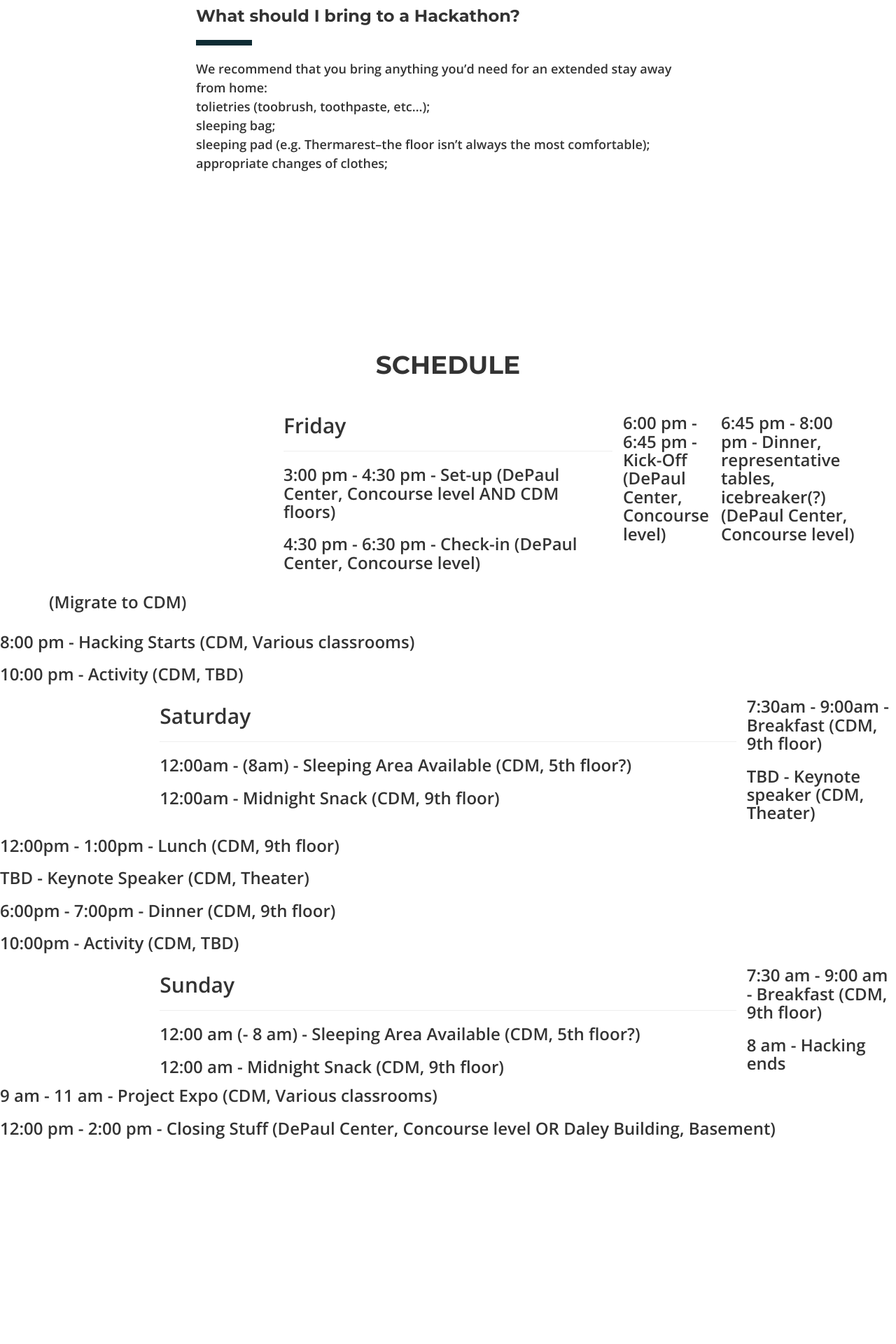
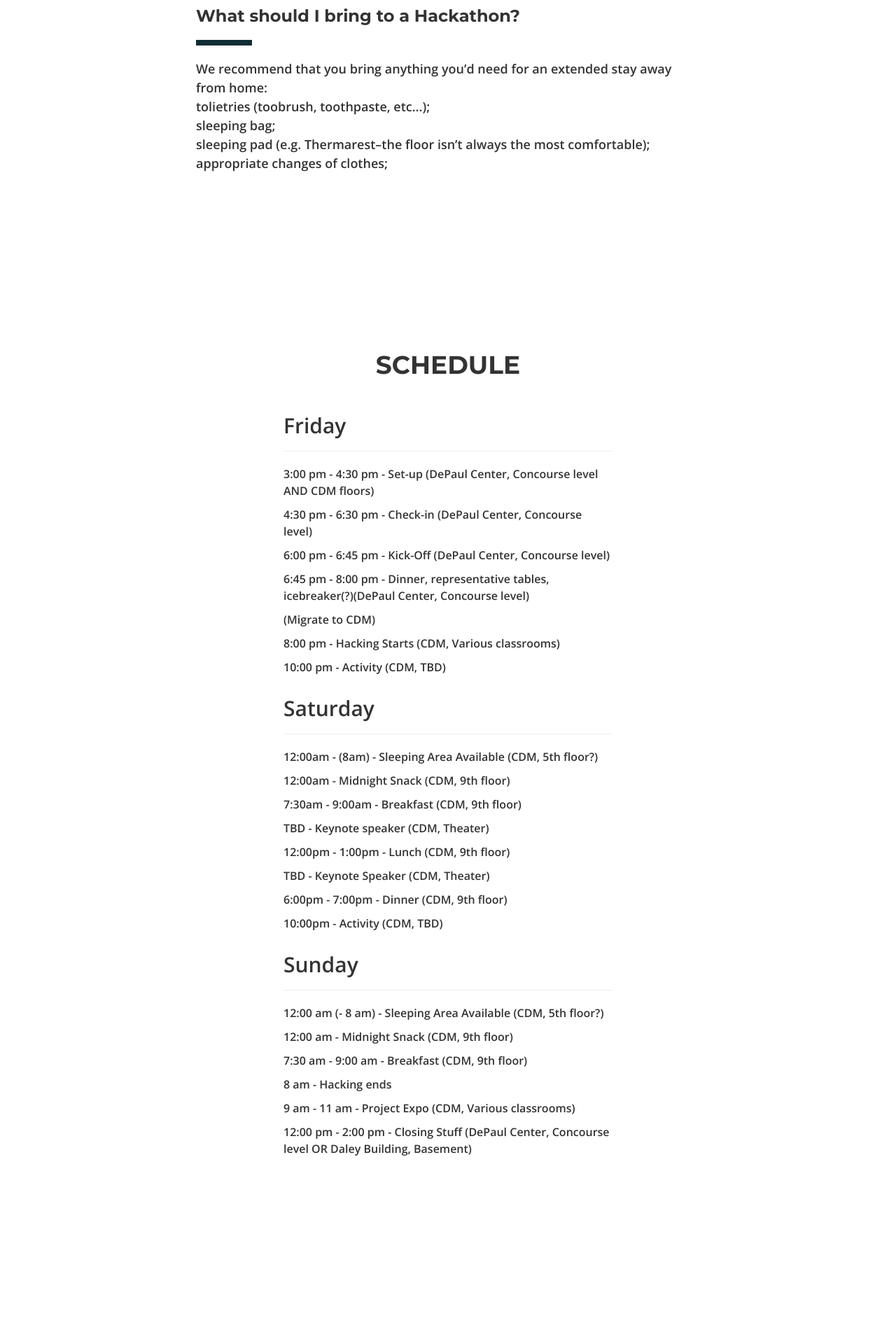
Before and after one commit to aoganezo/demonhacksTemp, a Jekyll site: the page built from index.html, in a window 1280 px wide. Shown: the part 2776-4696 px from the top of the page at 70% size. Built offline with Jekyll 4.4.1, drawn with Linux system fonts in a browser that asks for light colours; nearby versions of some CDN libraries; before the commit the page ends 4668 px from its top, so only the background shows below that.

Commit message:
nesting day's events

```diff
--- a/index.html
+++ b/index.html
@@ -57,10 +57,10 @@ layout: default
         <div class="day col-xs-12 col-sm-8 col-sm-offset-2">
          <h2> {{ item.day | markdownify }} </h2>
           <hr>
-          <div class="event">
+          <!-- <div class="event">         -->
             {% for e in item.event %}
-            <h3>{{ e | markdownify }}</h3>
-          </div>
+            {{ e | markdownify }}
+          <!-- </div> -->
           {% endfor %}
         </div>
         {% endfor %}
```
